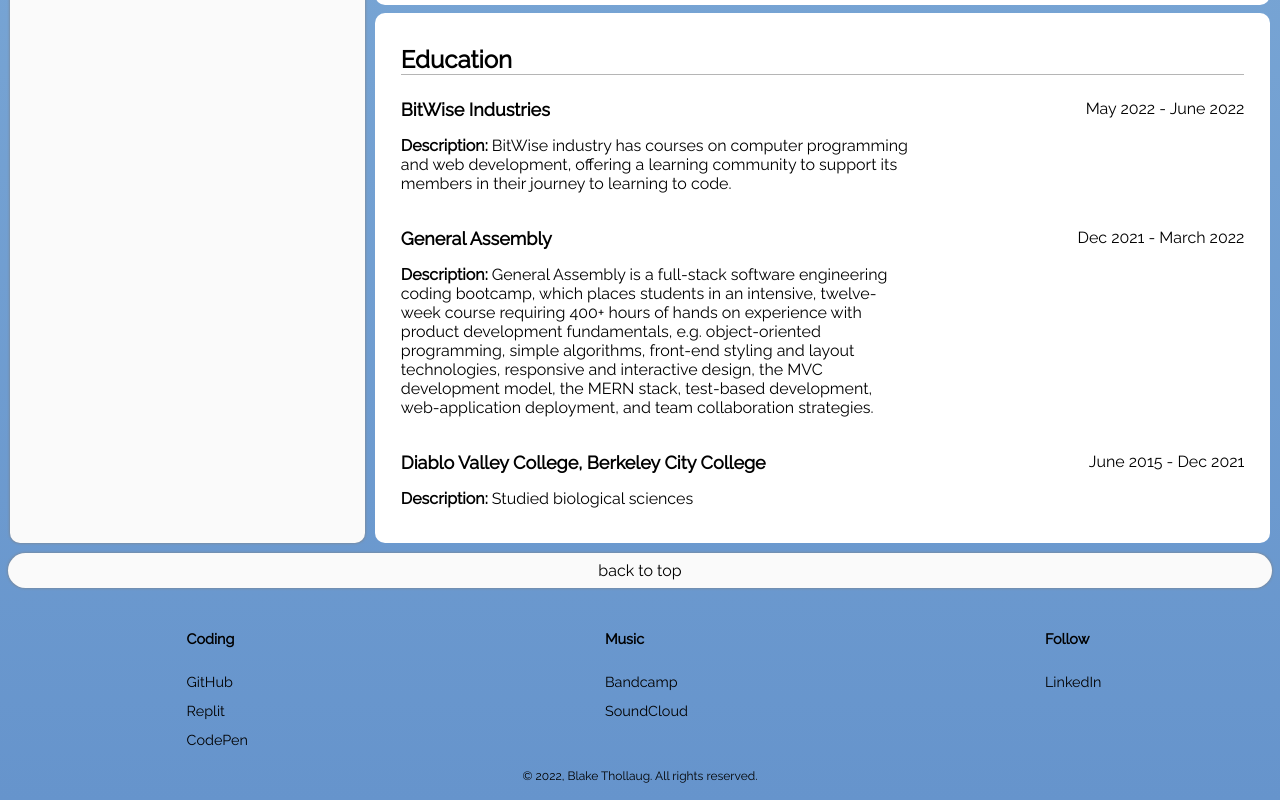
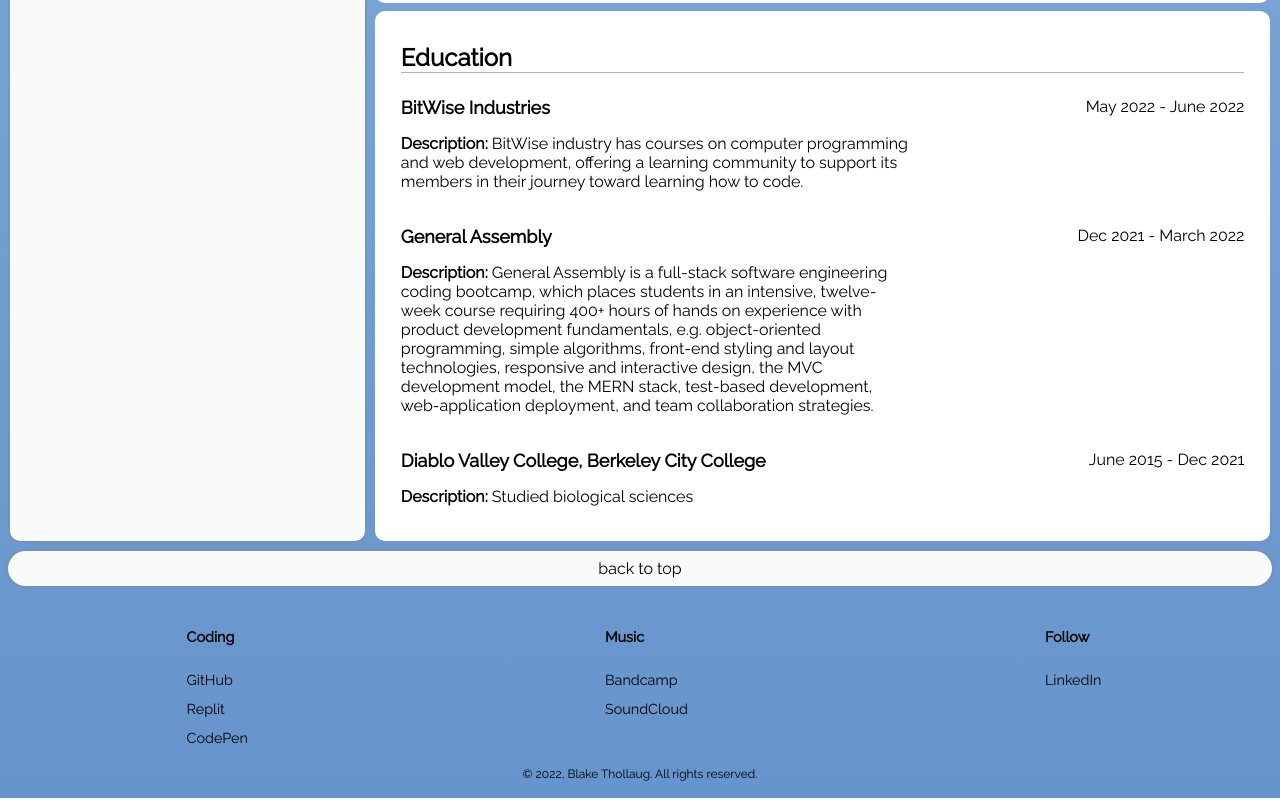
Before and after one commit to bthol/Portfolio-Frontend, a React (Create React App) app: page / in a window 1280 px wide. Shown: the part 3800-4600 px from the top of the page. Built offline with nearby package versions, Linux system fonts and the light colour scheme; the HTML template or start-up script is replaced by a standard one.

Commit message:
minor content + style adjust

```diff
--- a/src/App.css
+++ b/src/App.css
@@ -167,7 +167,7 @@
 * {
   --header-height: 60px;
   --nav-height: 20px;
-  --below-header: calc(var(--header-height) + var(--nav-height) + 34px);
+  --below-header: calc(var(--header-height) + var(--nav-height) + 32px);
 }
 
 
--- a/src/App.js
+++ b/src/App.js
@@ -349,7 +349,7 @@
       {
         name: "BitWise Industries",
         period: "May 2022 - June 2022",
-        description: "BitWise industry has courses on computer programming and web development, offering a learning community to support its members in their journey to learning to code.",
+        description: "BitWise industry has courses on computer programming and web development, offering a learning community to support its members in their journey toward learning how to code.",
       },
       {
         name: "General Assembly",
```
